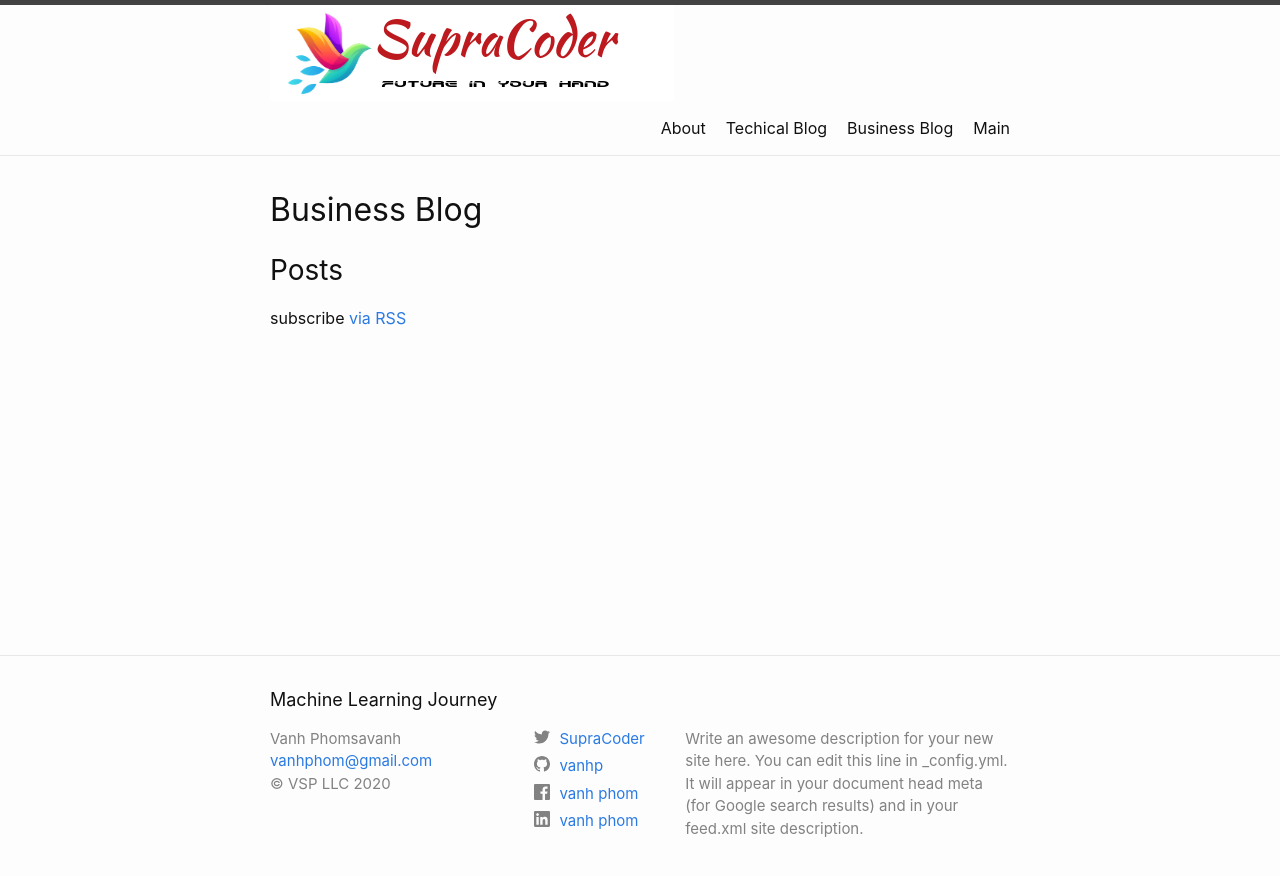
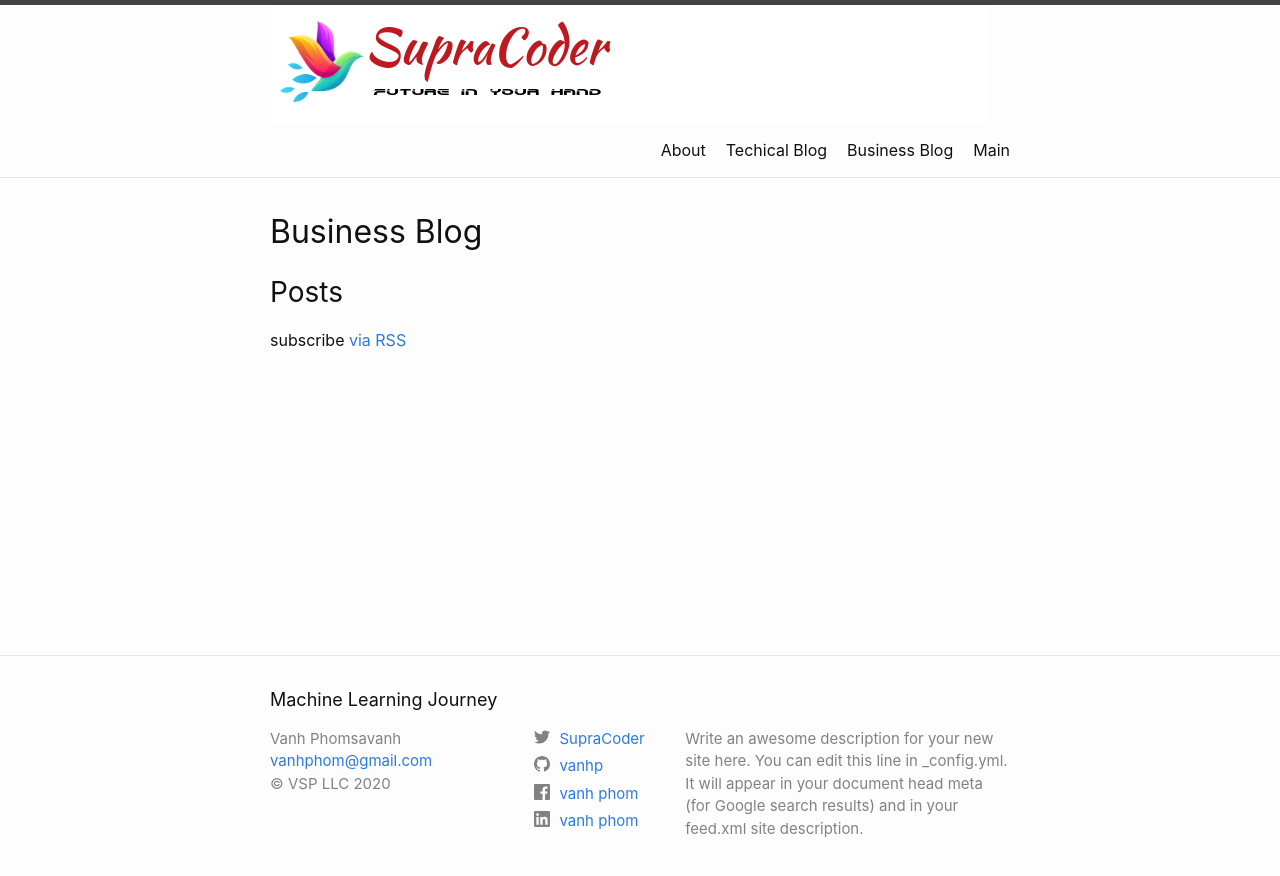
Before and after one commit to vanhp/myblog, a Jekyll site: the page built from business-blog/index.markdown, in a window 1280 px wide. Shown: the top 876 px of the page. Built offline with Jekyll 4.4.1, drawn with Linux system fonts in a browser that asks for light colours.

Commit message:
add more bird logo

```diff
--- a/_config.yml
+++ b/_config.yml
@@ -35,7 +35,7 @@ facebook_username: vanh phom
 linkedin_username: vanh phom
 
 # Ideal logo image should be 50px for title
-title-logo: /images/birdlogo3.jpg
+title-logo: /images/birdlogo5.jpg
 
 # add copyright
 copyright: " VSP LLC"
```
Also changed, not shown: images/birdlogo5.jpg (added), images/birdlogo6.jpg (added).
